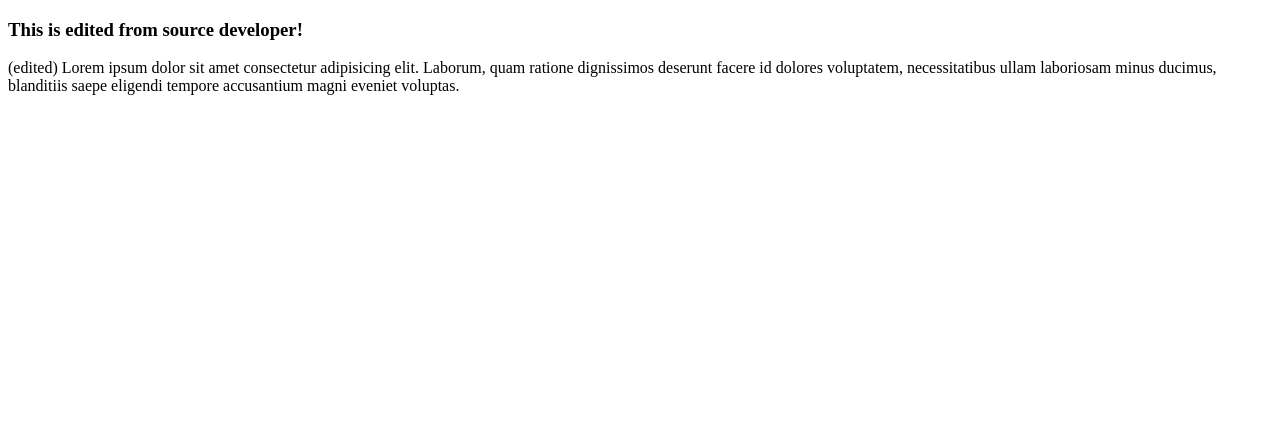
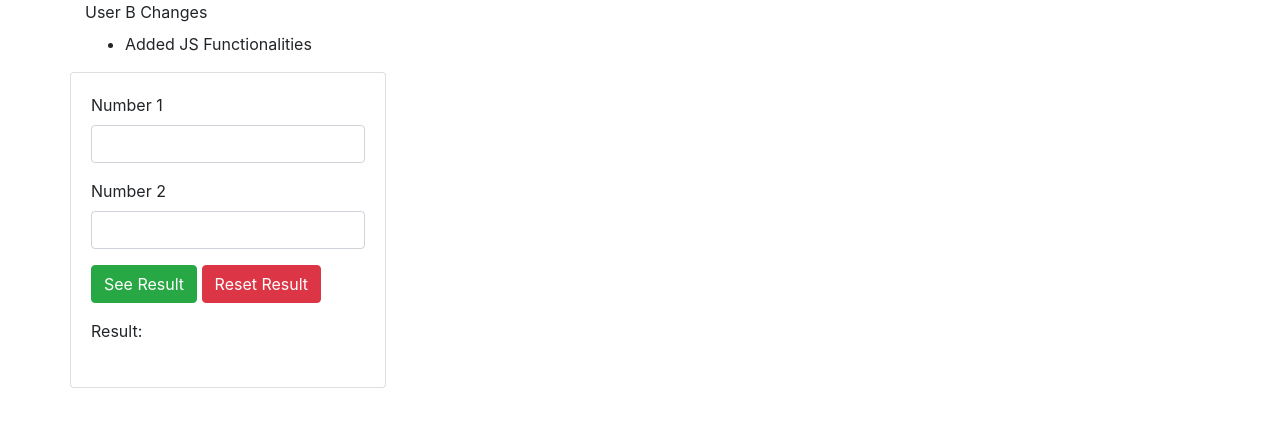
Before and after one commit to princeivankent/git-test, a plain HTML site: page index.html in a window 1280 px wide. Drawn offline with nearby package versions, Linux system fonts and the light colour scheme.

Commit message:
Added calculator

```diff
--- a/index.html
+++ b/index.html
@@ -4,15 +4,42 @@
   <meta charset="UTF-8">
   <meta name="viewport" content="width=device-width, initial-scale=1.0">
   <meta http-equiv="X-UA-Compatible" content="ie=edge">
+  <link rel="stylesheet" href="https://stackpath.bootstrapcdn.com/bootstrap/4.3.1/css/bootstrap.min.css">
   <title>Document</title>
 </head>
 <body>
-    <h3>This is edited from source developer!</h3>
+    <div class="container">
+      <div class="row">
+        <div class="col-md-12">
+          <label for="">User B Changes</label>
+          <ul>
+            <li>Added JS Functionalities</li>
+          </ul>
+        </div>
 
-    <p>(edited) Lorem ipsum dolor sit amet consectetur adipisicing elit.
-      Laborum, quam ratione dignissimos deserunt facere id dolores voluptatem,
-      necessitatibus ullam laboriosam minus ducimus,
-      blanditiis saepe eligendi tempore accusantium magni eveniet voluptas.
-    </p>
+        <div class="card">
+          <div class="card-body">
+            <div class="form-group">
+              <label>Number 1</label>
+              <input type="number" class="form-control" name="num1" id="num1">
+            </div>
+            <div class="form-group">
+              <label>Number 2</label>
+              <input type="number" class="form-control" name="num2" id="num2">
+            </div>
+            <div class="form-group">
+              <button class="btn btn-success" onclick="getResult()">See Result</button>
+              <button class="btn btn-danger" onclick="resetResult()">Reset Result</button>
+            </div>
+            <div class="form-group">
+              <label>Result: </label>
+              <span id="result"></span>
+            </div>
+          </div>
+        </div>
+      </div>
+    </div>
+
+    <script src="./functions.js"></script>
 </body>
 </html>
```
